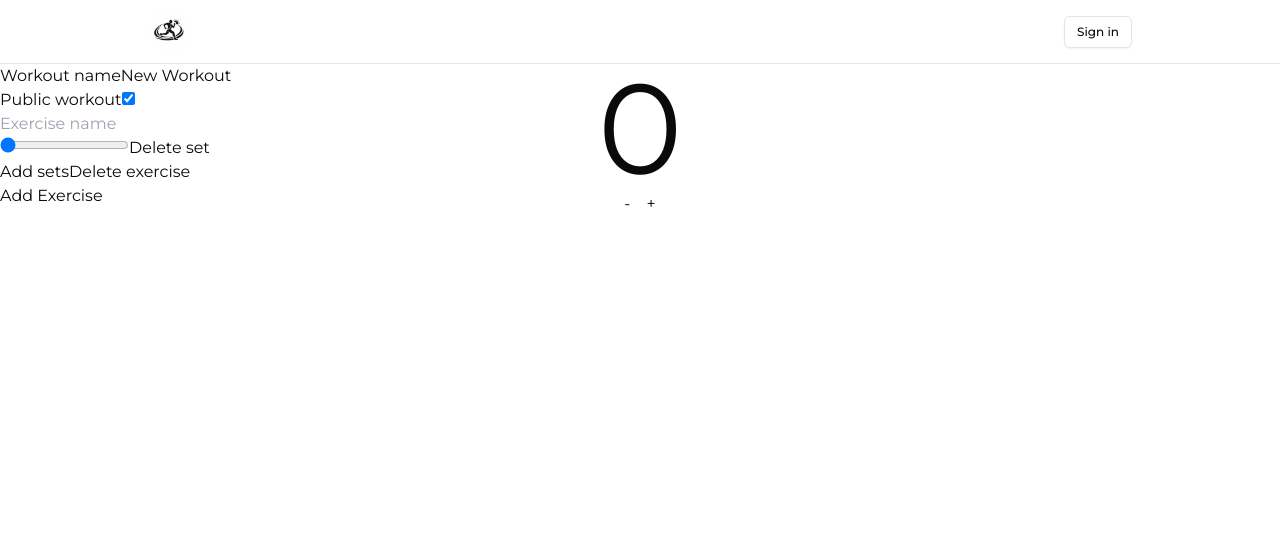
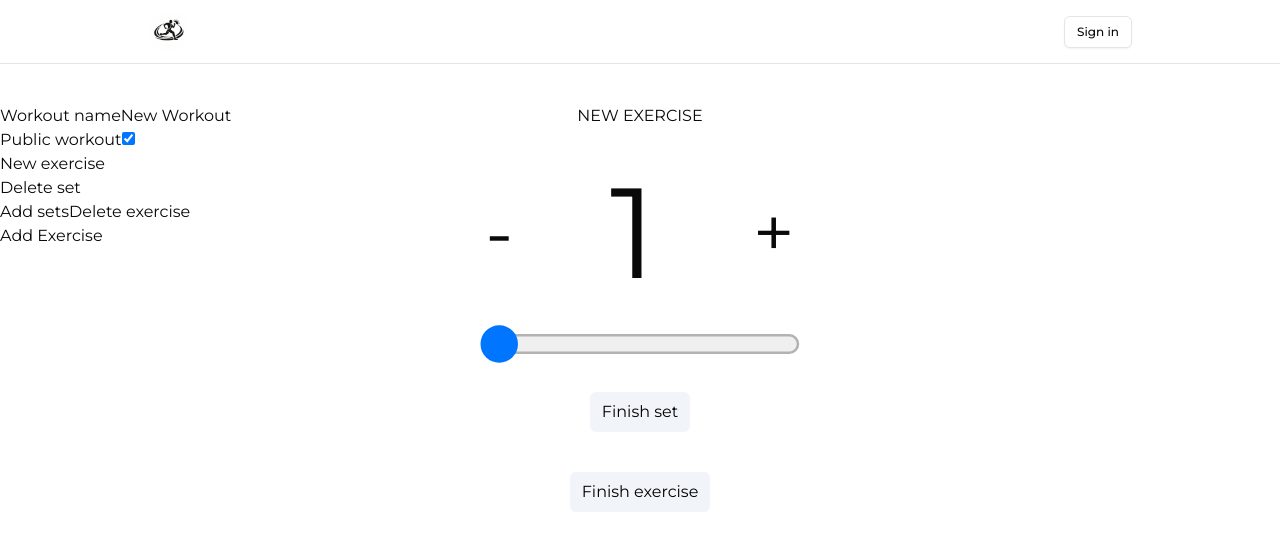
Before and after one commit to AntonioIonica/dailymovit, a Next.js app: page /movs/create in a window 1280 px wide. Shown: the top 550 px of the page. Built offline with nearby package versions, Linux system fonts and the light colour scheme; no server answers.

Commit message:
feat: fixed bugs with deleting reps and exercises and moving the actives

```diff
--- a/app/movs/create/page.tsx
+++ b/app/movs/create/page.tsx
@@ -11,9 +11,9 @@ export default function CreateMov() {
   });
   const [exercises, setExercises] = useState([
     {
-      exerciseName: "",
+      exerciseName: "New exercise",
       duration: 0,
-      sets: [{ reps: 0, duration: 0, rest_time: 0 }],
+      sets: [{ reps: 1, duration: 0, rest_time: 0, set_number: 1 }],
     },
   ]);
   const [activeExercise, setActiveExercise] = useState(0);
@@ -36,16 +36,23 @@ export default function CreateMov() {
     setExercises([
       ...exercises,
       {
-        exerciseName: "",
+        exerciseName: "New exercise",
         duration: 0,
-        sets: [{ reps: 0, duration: 0, rest_time: 0 }],
+        sets: [{ reps: 1, duration: 0, rest_time: 0, set_number: 1 }],
       },
     ]);
+    setActiveExercise(prev => prev + 1);
+    setActiveSet(0);
   }
 
   function deleteExercise(exerciseIndex: number) {
     const exercisesField = [...exercises];
-    exercisesField.splice(exerciseIndex, 1);
+    if (exercisesField.length > 1) {
+      exercisesField.splice(exerciseIndex, 1);
+      if (activeExercise > 0) {
+        setActiveExercise(prev => prev - 1);
+      }
+    };
     setExercises(exercisesField);
   }
 
@@ -64,16 +71,23 @@ export default function CreateMov() {
   function addSet(exerciseIndex: number) {
     const exercisesField = [...exercises];
     exercisesField[exerciseIndex].sets.push({
-      reps: 0,
+      reps: 1,
       duration: 0,
       rest_time: 0,
+      set_number: exercisesField[exerciseIndex].sets[activeSet].set_number + 1
     });
     setExercises(exercisesField);
+    setActiveSet(prev => prev + 1);
   }
 
   function deleteSet(exerciseIndex: number, setIndex: number) {
     const exercisesField = [...exercises];
-    exercisesField[exerciseIndex].sets.splice(setIndex, 1);
+    if (exercisesField[exerciseIndex].sets.length > 1) {
+      exercisesField[exerciseIndex].sets.splice(setIndex, 1);
+      if (activeSet > 0) {
+        setActiveSet(prev => prev - 1);
+      };
+    }
     setExercises(exercisesField);
   }
 
@@ -87,7 +101,7 @@ export default function CreateMov() {
 
   function decrementRep() {
     const exercisesField = [...exercises];
-    if (exercisesField[activeExercise].sets[activeSet].reps > 0) {
+    if (exercisesField[activeExercise].sets[activeSet].reps > 1) {
       exercisesField[activeExercise].sets[activeSet].reps -= 1;
     }
     setExercises(exercisesField);
@@ -97,7 +111,7 @@ export default function CreateMov() {
     <div className="container flex flex-col">
       <div className="flex">
         {/* Side form */}
-        <div className="flex-1">
+        <div className="flex-1 items-center mt-10">
           <form action={submitMovAction}>
             <label htmlFor="workoutName">Workout name</label>
             <input
@@ -128,15 +142,6 @@ export default function CreateMov() {
                   {exercise.sets.map((set, setIndex) => (
                     <div key={setIndex} className="containerSet">
                       <div className="wrapperSet">
-                        <input
-                          type="range"
-                          value={set.reps}
-                          min={1}
-                          max={30}
-                          onChange={(e) =>
-                            handleSetRep(exerciseIndex, setIndex, e)
-                          }
-                        />
                         <button
                           type="button"
                           onClick={() => deleteSet(exerciseIndex, setIndex)}
@@ -166,21 +171,34 @@ export default function CreateMov() {
         </div>
 
         {/* Central console */}
-        <div className="flex-2 flex-col w-[50%]">
-          <div className="flex flex-col">
+        <div className="flex-2 flex-col w-[50%] mt-10">
+          <div className="flex flex-col items-center">
             <div>{exercises[activeExercise].exerciseName.toUpperCase()}</div>
-            <div className="flex items-center justify-center text-9xl">
-              {exercises[activeExercise].sets[activeSet].reps}
+            <div>{ }</div>
+            <div className="flex justify-center items-center">
+              <button className="flex items-center justify-center text-7xl" onClick={decrementRep}>-</button>
+              <div className="flex items-center justify-center text-9xl p-10 w-[15rem]">
+                {exercises[activeExercise].sets[activeSet].reps}
+              </div>
+              <button className="flex items-center justify-center text-7xl" onClick={incrementRep}>+</button>
             </div>
-            <div className="flex justify-center items-center space-x-4">
-              <button onClick={decrementRep}>-</button>
-              <button onClick={incrementRep}>+</button>
-            </div>
+            <input
+              type="range"
+              value={exercises[activeExercise].sets[activeSet].reps}
+              onChange={(e) => handleSetRep(activeExercise, activeSet, e)}
+              min={1}
+              max={30}
+              className="scale-[250%]"
+            />
+            <button onClick={() => addSet(activeExercise)} type="button" className="mt-10 rounded-md border-slate-300
+            px-3 py-2 text-black bg-slate-100">Finish set</button>
+            <button onClick={addExercise} type="button" className="mt-10 rounded-md border-slate-300
+            px-3 py-2 text-black bg-slate-100">Finish exercise</button>
           </div>
+
         </div>
-
         {/* Charts */}
-        <div className="flex-1 flex-col"></div>
+        <div className="flex-1 flex-col mt-10"></div>
       </div>
     </div>
   );
```
